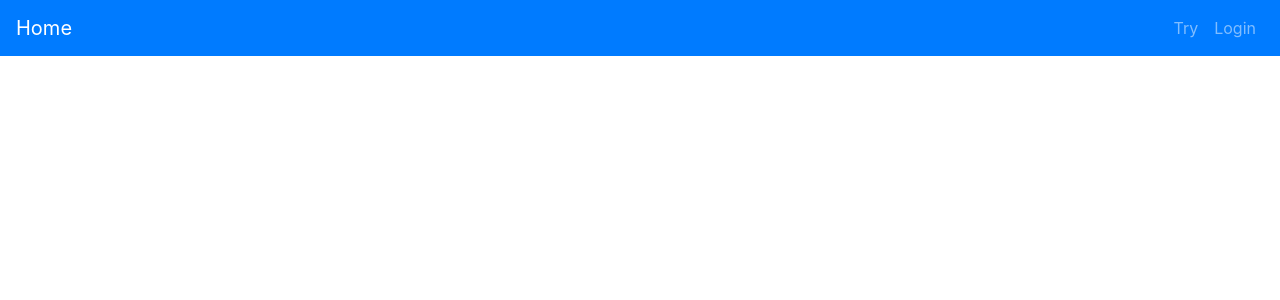
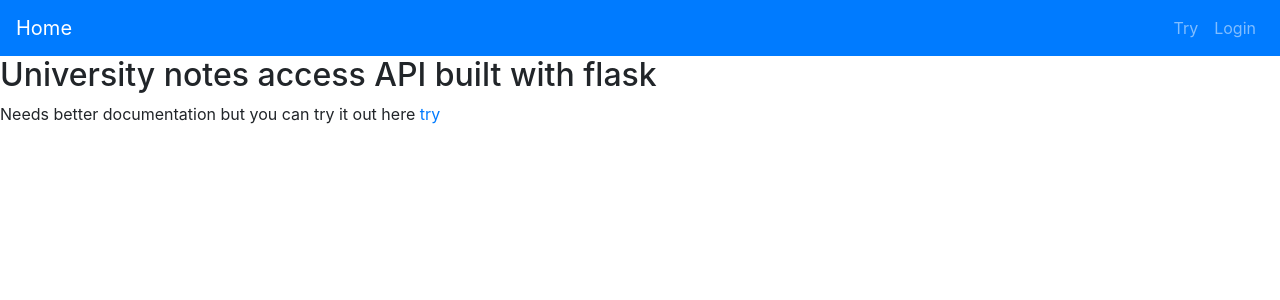
Before and after one commit to alexmagwe/biblioteca, a Flask app: page / in a window 1280 px wide. Shown: the top 300 px of the page. Run offline with Flask 2, Linux system fonts and the light colour scheme; some libraries are stand-ins or nearby versions.

Commit message:
added some description in documentation.html

```diff
--- a/app/templates/documentation.html
+++ b/app/templates/documentation.html
@@ -1,3 +1,5 @@
 {%extends 'layout.html'%}
 {%block content%}
+<h2>University notes access API built with flask</h2>
+<p>Needs  better documentation but you can try it out here <a href="/docs">try</a></p>
 {%endblock%}
```
